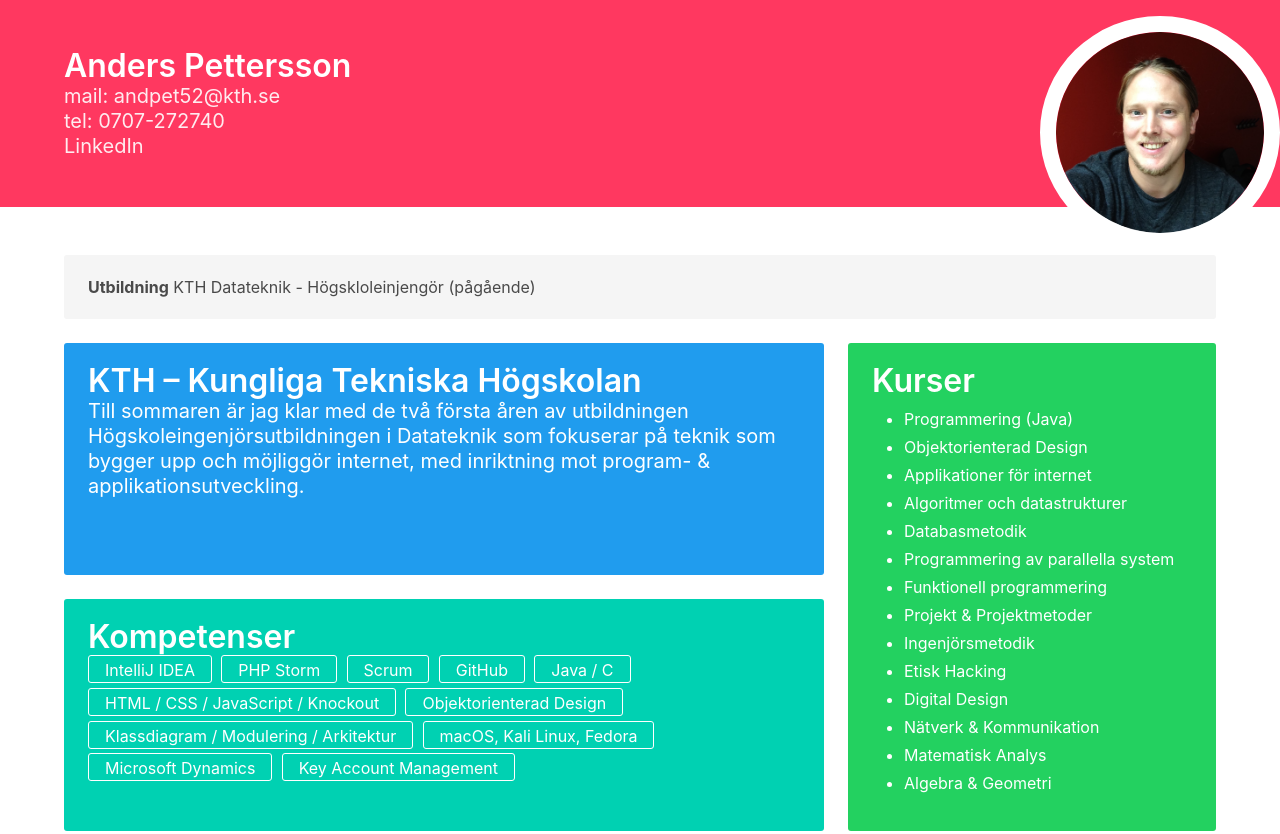
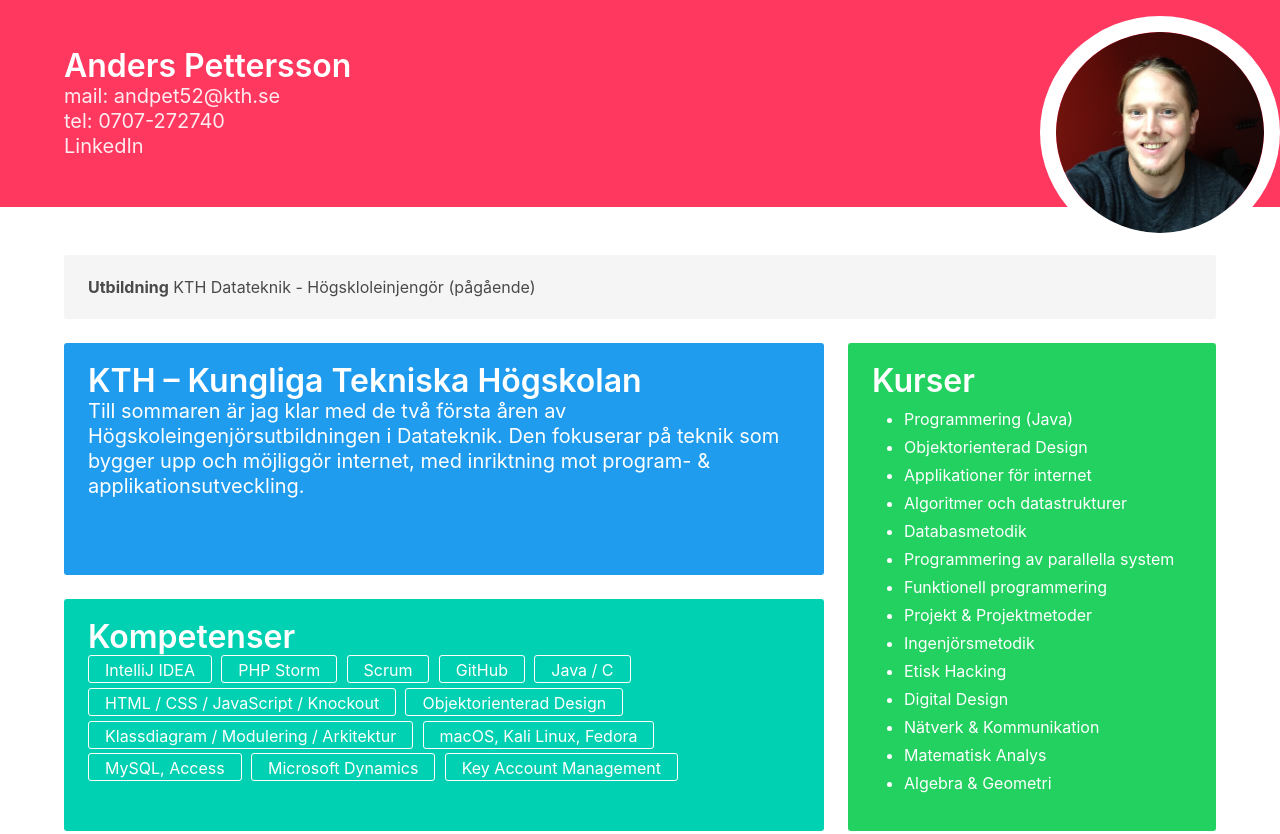
Before and after one commit to seph314/cv, a plain HTML site: page index.html in a window 1280 px wide. Shown: the top 834 px of the page. Drawn offline with Linux system fonts and the light colour scheme.

Commit message:
stavning

```diff
--- a/index.html
+++ b/index.html
@@ -39,7 +39,7 @@
           <div class="tile is-parent is-vertical">
             <article class="tile is-child notification is-info">
               <p class="title">KTH – Kungliga Tekniska Högskolan</p>
-              <p class="subtitle">Till sommaren är jag klar med de två första åren av utbildningen Högskoleingenjörsutbildningen i Datateknik som fokuserar på teknik som bygger upp och möjliggör internet, med inriktning mot program- & applikationsutveckling.</p>
+              <p class="subtitle">Till sommaren är jag klar med de två första åren av Högskoleingenjörsutbildningen i Datateknik. Den fokuserar på teknik som bygger upp och möjliggör internet, med inriktning mot program- & applikationsutveckling.</p>
             </article>
             <article class="tile is-child notification is-primary">
               <p class="title">Kompetenser</p>
@@ -55,6 +55,7 @@
                     <li>Objektorienterad Design</li>
                     <li>Klassdiagram / Modulering / Arkitektur</li>
                     <li>macOS, Kali Linux, Fedora</li>
+                    <li>MySQL, Access</li>
                     <li>Microsoft Dynamics</li>
                     <li>Key Account Management</li>
                   </ul>
```
